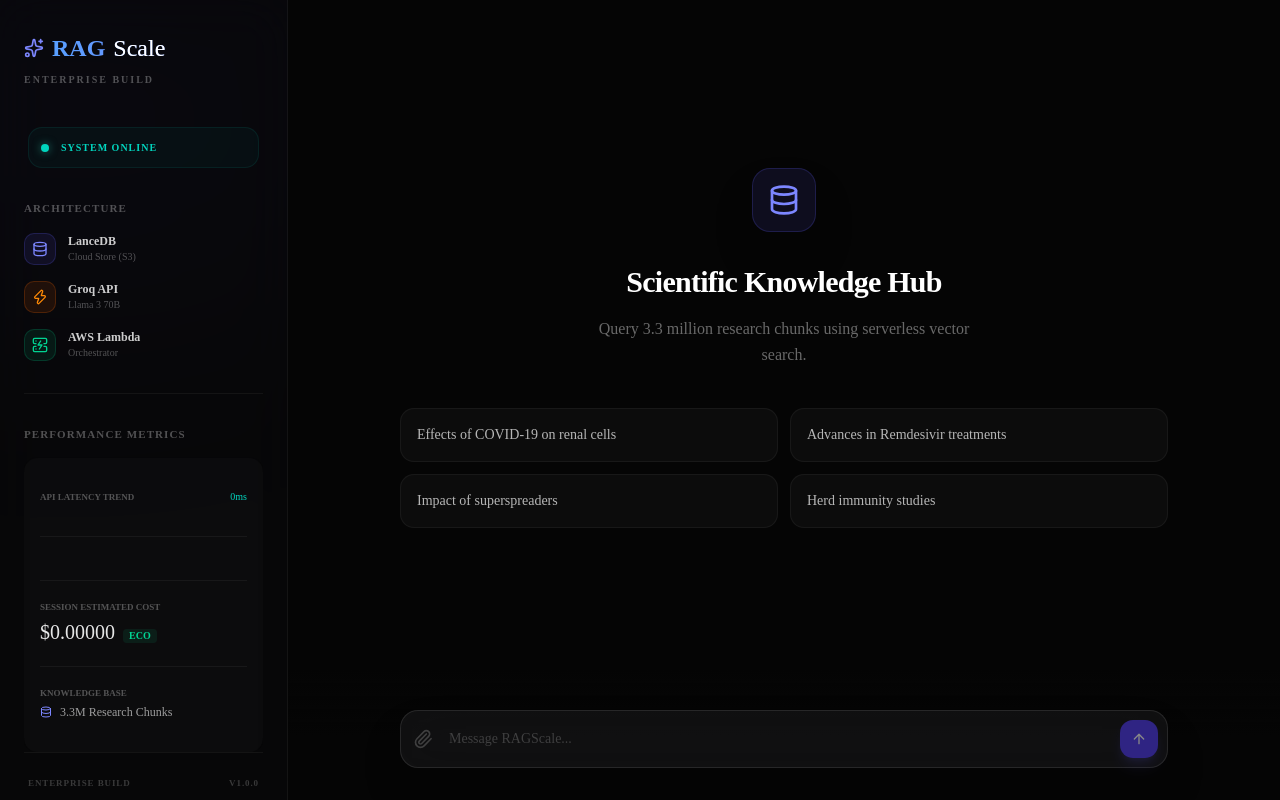
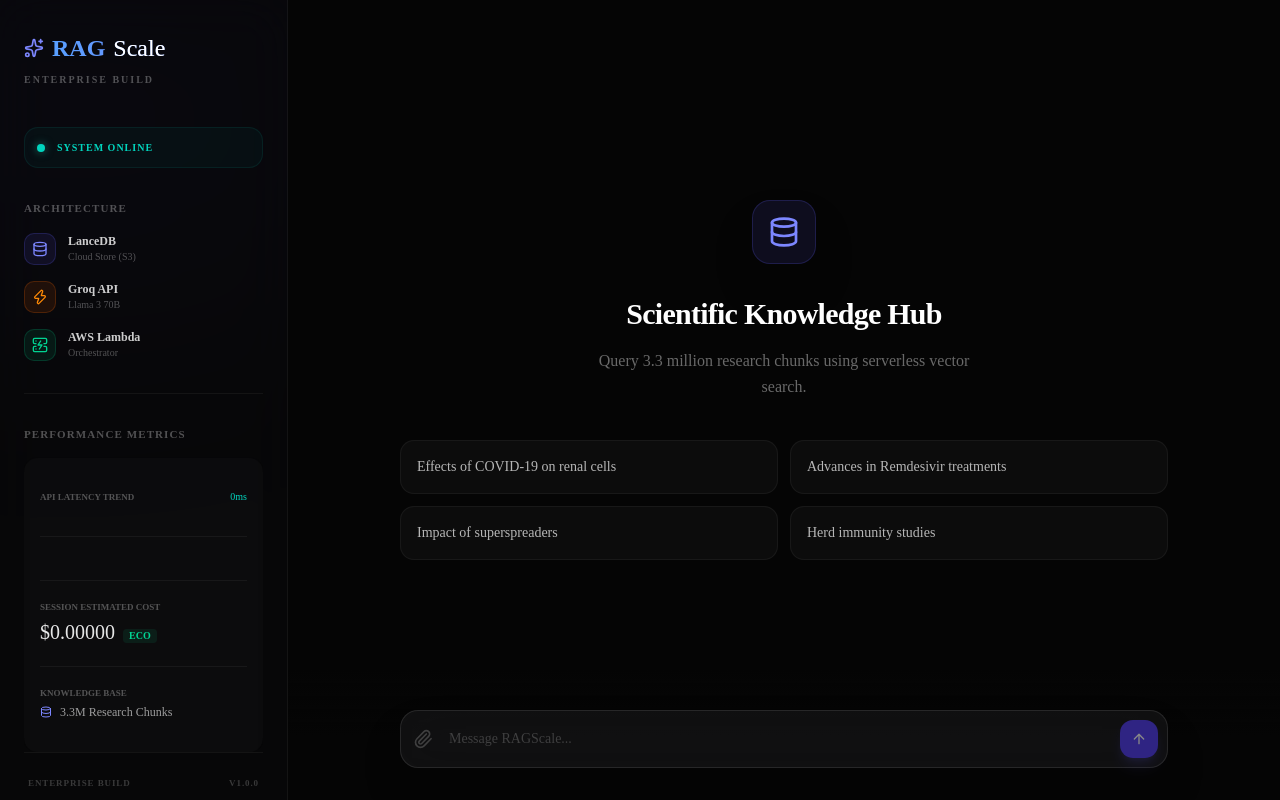
Before and after one commit to lds1804/spark-vlm-rag, a Next.js app in the folder frontend/: page / in a window 1280 px wide. Built offline with nearby package versions, Linux system fonts and the light colour scheme.

Commit message:
style(ui): achieve perfect vertical symmetry for empty state and fix sidebar alignment

```diff
--- a/frontend/src/app/page.tsx
+++ b/frontend/src/app/page.tsx
@@ -207,9 +207,9 @@ export default function App() {
         <ScrollArea className="flex-1 -mr-2 pr-2">
           <div className="space-y-8">
             {/* Status */}
-            <div className="px-1">
+            <div className="">
                <div className="flex items-center gap-3 p-3 rounded-xl bg-teal-500/5 border border-teal-500/10 mb-4">
-                  <div className="w-2 h-2 rounded-full bg-teal-400 animate-pulse shadow-[0_0_8px_rgba(45,212,191,0.5)]" />
+                  <div className="w-2 h-2 rounded-full bg-teal-400 animate-pulse shadow-[0_0_8px_rgba(45,212,191,0.5)] shrink-0" />
                   <span className="text-[10px] font-bold text-teal-400 uppercase tracking-widest">System Online</span>
                </div>
             </div>
@@ -324,15 +324,15 @@ export default function App() {
         </div>
 
         {/* Chat Content - Full Height Scrollable area */}
-        <div className="h-full overflow-y-auto custom-scrollbar pt-32 pb-40 px-6">
-          <div className="max-w-3xl mx-auto w-full flex flex-col gap-12">
+        <div className="h-full overflow-y-auto custom-scrollbar px-6">
+          <div className="max-w-3xl mx-auto w-full min-h-full flex flex-col pt-32 pb-32">
 
             {messages.length === 0 && !isLoading && (
               <motion.div
                 initial={{ opacity: 0, y: 5 }}
                 animate={{ opacity: 1, y: 0 }}
                 transition={{ duration: 0.8 }}
-                className="flex flex-col items-center text-center pt-10"
+                className="flex-1 flex flex-col items-center justify-center text-center"
               >
                 <div className="w-16 h-16 min-h-[64px] rounded-2xl bg-indigo-500/10 flex items-center justify-center border border-indigo-500/20 mb-8 shadow-2xl shrink-0">
                    <Database className="w-8 h-8 text-indigo-400" />
@@ -361,6 +361,7 @@ export default function App() {
             )}
 
             <AnimatePresence>
+              <div className="flex flex-col gap-12 w-full">
                 {messages.map((message) => (
                   <motion.div
                     key={message.id}
@@ -466,6 +467,7 @@ export default function App() {
                     </div>
                   </motion.div>
                 ))}
+              </div>
             </AnimatePresence>
 
             {isLoading && (
```
Lines whose indentation alone changed are shown as unchanged.
